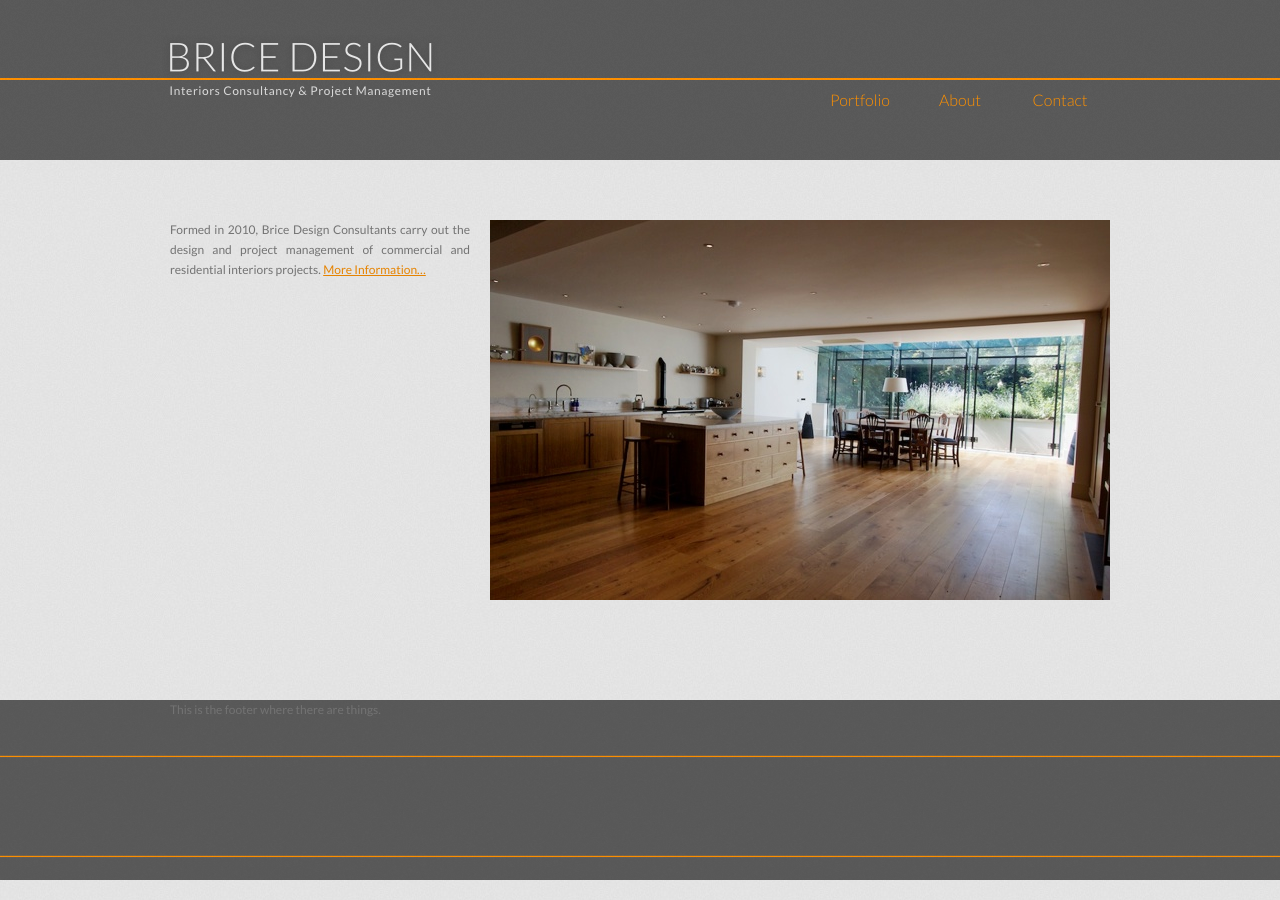
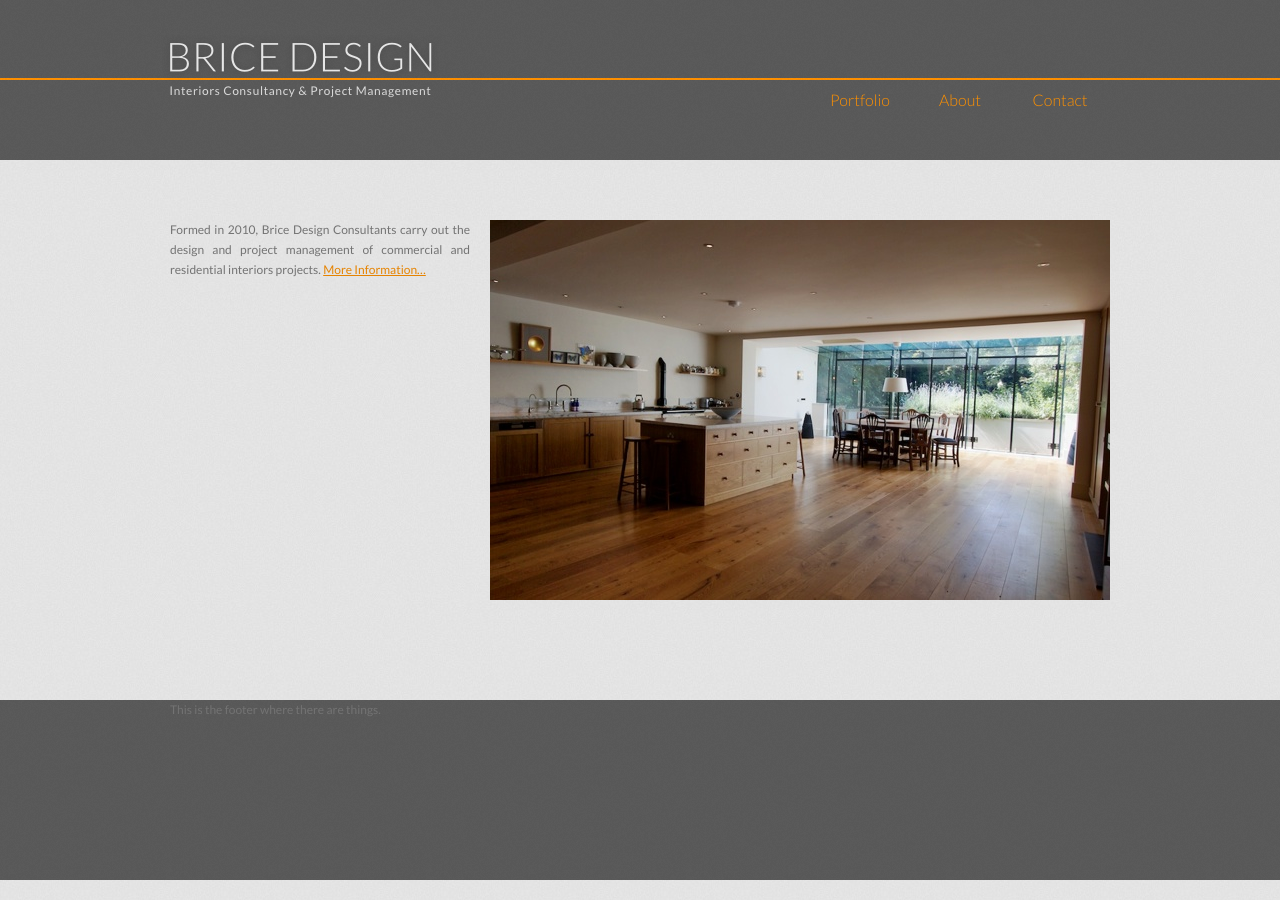
Before and after one commit to bricedesign/bricedesign.github.io, a Jekyll site: the page built from index.html, in a window 1280 px wide. Built offline with Jekyll 4.4.1, drawn with Linux system fonts in a browser that asks for light colours; Markdown is read by kramdown in place of the engine named in the settings.

Commit message:
Repaired footer background image

```diff
--- a/css/base.css
+++ b/css/base.css
@@ -105,7 +105,7 @@ body > header > div.wrapper {
 
 body > footer {
   background-image: url(/images/dark-grain.jpg);
-  background-image: -webkit-image-set( url(/images/header-background.jpg) 1x, url(/images/header-background@2x.jpg) 2x );
+  background-image: -webkit-image-set( url(/images/dark-grain.jpg) 1x, url(/images/dark-grain@2x.jpg) 2x );
   background-size: 260px 100px;
 }
 
```
